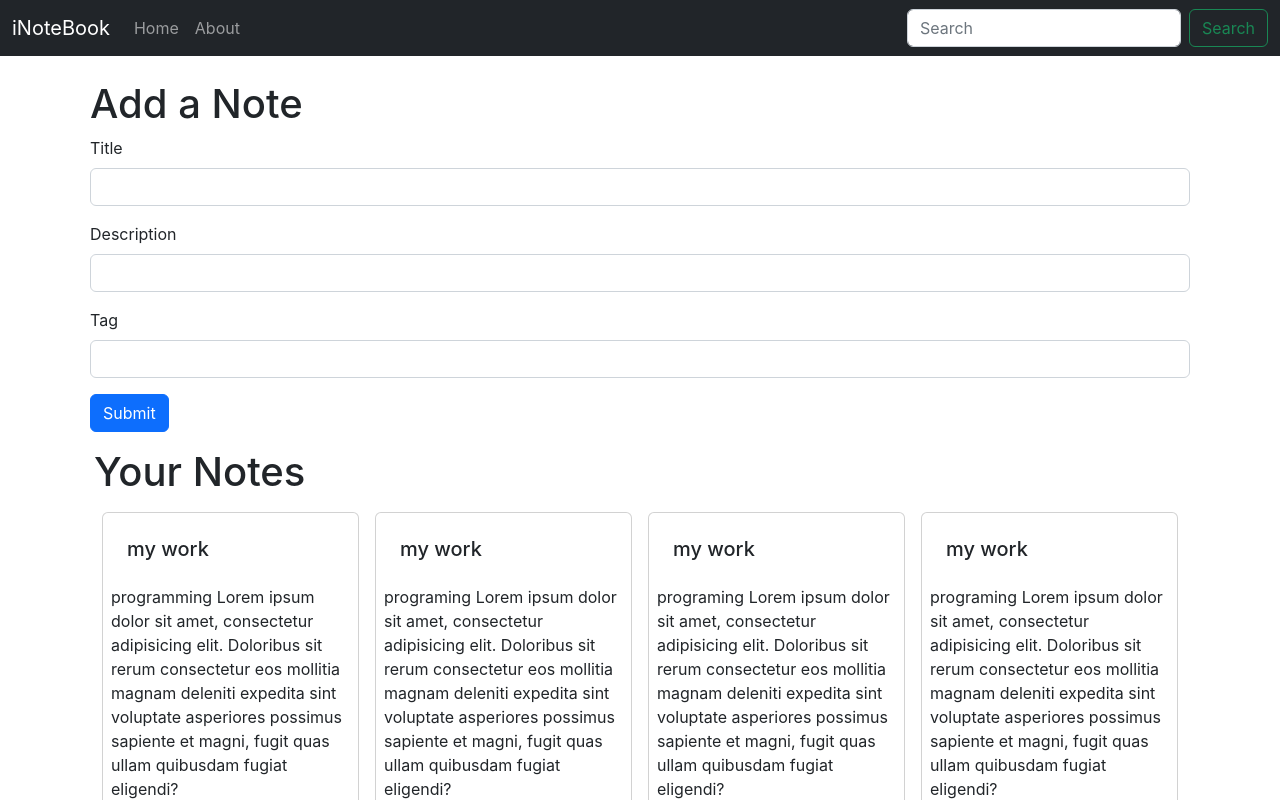
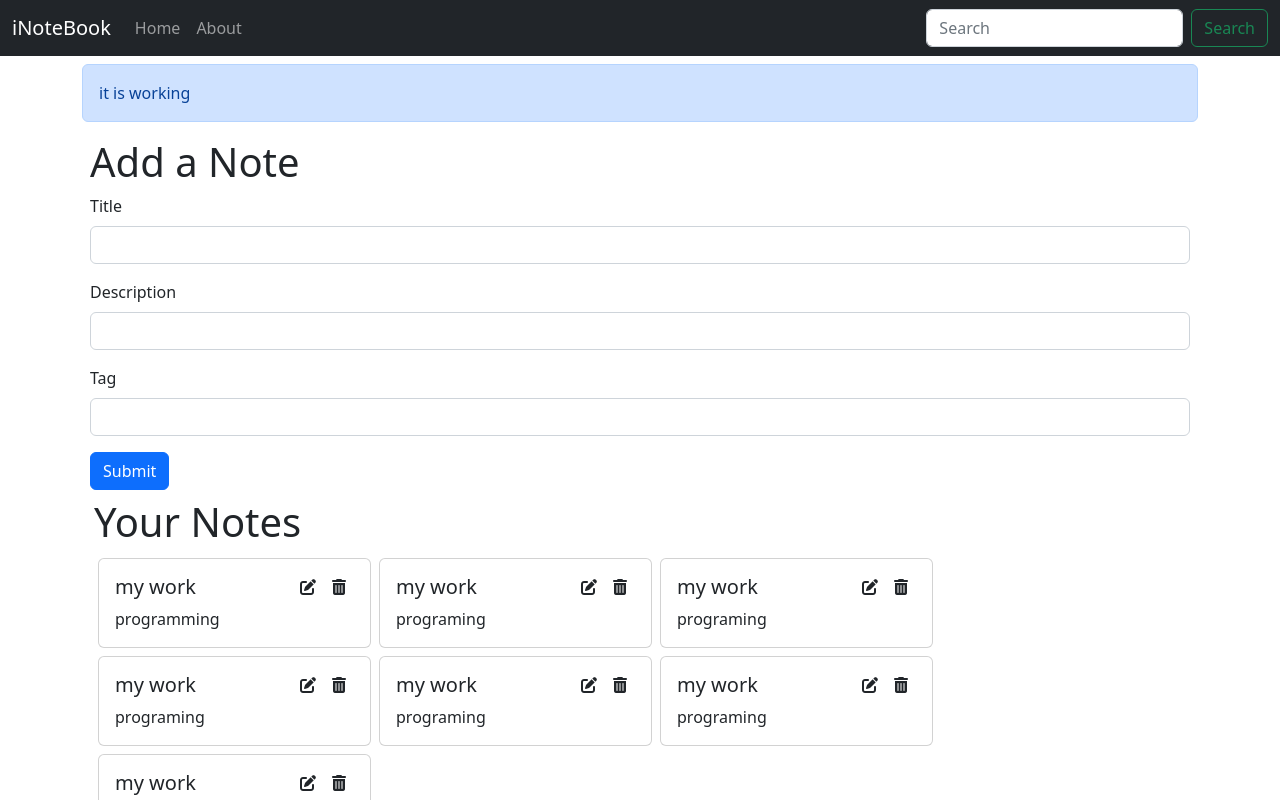
Before and after one commit to pradeep2165/iNoteBook, a React (Create React App) app: page / in a window 1280 px wide. Shown: the top 800 px of the page. Built offline with nearby package versions, Linux system fonts and the light colour scheme.

Commit message:
error cleard, alert commonent created

```diff
--- a/public/index.html
+++ b/public/index.html
@@ -10,6 +10,7 @@
       content="Web site created using create-react-app"
     />
     <link rel="apple-touch-icon" href="%PUBLIC_URL%/logo192.png" />
+    <script src="https://kit.fontawesome.com/e5a23adeb1.js" crossorigin="anonymous"></script>
     <!--
       manifest.json provides metadata used when your web app is installed on a
       user's mobile device or desktop. See https://developers.google.com/web/fundamentals/web-app-manifest/
--- a/src/App.js
+++ b/src/App.js
@@ -5,12 +5,14 @@ import Navbar from "./component/Navbar";
 import Home from "./component/Home";
 import About from "./component/About";
 import NoteState from "./context/note/NoteState";
+import Alert from "./component/Alert";
 function App() {
   return (
     <>
       <NoteState>
         <BrowserRouter>
           <Navbar />
+          <Alert message="it is working" />
           <Routes>
             <Route exact path="/" element={<Home />}></Route>
             <Route exact path="/home" element={<Home />}></Route>
--- /dev/null
+++ b/src/component/Alert.js
@@ -0,0 +1,11 @@
+import React from 'react'
+
+export default function Alert(props) {
+    return (
+        <div className='container my-2' style={{ height: "50px" }}>
+            <div class="alert alert-primary" role="alert">
+                {props.message}
+            </div>
+        </div>
+    )
+}
--- a/src/component/NoteItem.js
+++ b/src/component/NoteItem.js
@@ -1,23 +1,29 @@
-import React from 'react'
+import React from "react";
 
 export default function NoteItem(props) {
     return (
-        <div className='container my-3'>
+        <div className="container">
             <h1>Your Notes</h1>
             <div className="d-flex flex-wrap">
                 {props.notes.map((note) => {
                     return (
-                        <div className='col-md-3'>
-                            <div className='card p-2 m-2'>
-                                <h5 className="card-body">{note.title}</h5>
-                                <p className="card-title">{note.description} Lorem ipsum dolor sit amet, consectetur adipisicing elit. Doloribus sit rerum consectetur eos mollitia magnam deleniti expedita sint voluptate asperiores possimus sapiente et magni, fugit quas ullam quibusdam fugiat eligendi?
-                                </p>
-
+                        <div key={note._id} className="card col-md-3 m-1 col-12">
+                            <div className="card-body">
+                                <div className="d-flex justify-content-between">
+                                    <div>
+                                        <h5 className="card-title">{note.title}</h5>
+                                    </div>
+                                    <div>
+                                        <i className="fa-solid fa-pen-to-square mx-2"></i>
+                                        <i className="fa-solid fa-trash-can mx-2"></i>
+                                    </div>
+                                </div>
+                                <p className="card-text">{note.description}</p>
                             </div>
                         </div>
-                    )
+                    );
                 })}
             </div>
         </div>
-    )
+    );
 }
--- a/src/context/note/NoteState.js
+++ b/src/context/note/NoteState.js
@@ -70,6 +70,8 @@ const NoteState = (props) => {
         }
     ]
     const [notes, setNotes] = useState(notesInitial);
+
+
     return (
         <NoteContext.Provider value={{ notes, setNotes }}>
             {props.children}
--- a/src/index.css
+++ b/src/index.css
@@ -1,13 +1,3 @@
-body {
-  margin: 0;
-  font-family: -apple-system, BlinkMacSystemFont, 'Segoe UI', 'Roboto', 'Oxygen',
-    'Ubuntu', 'Cantarell', 'Fira Sans', 'Droid Sans', 'Helvetica Neue',
-    sans-serif;
-  -webkit-font-smoothing: antialiased;
-  -moz-osx-font-smoothing: grayscale;
+i{
+  cursor: pointer;
 }
-
-code {
-  font-family: source-code-pro, Menlo, Monaco, Consolas, 'Courier New',
-    monospace;
-}
```
